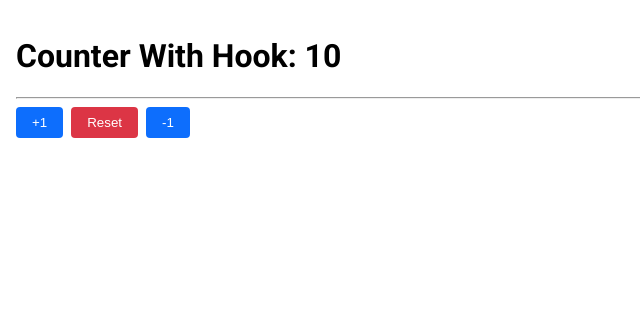
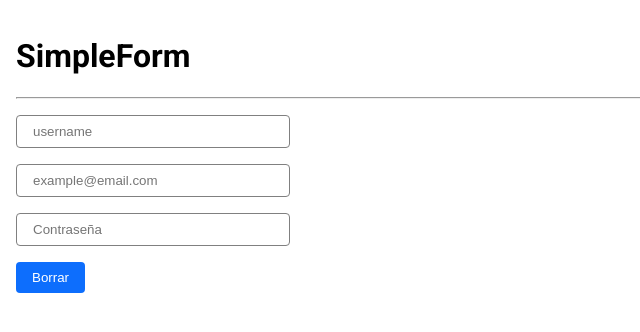
Before and after one commit to edgon85/HookApp-TODO, a React (Vite) app: page / in a window 1280 px wide. Shown: the top 332 px of the page, without its empty margins (0-640 px from the left). Built offline with nearby package versions, Linux system fonts and the light colour scheme.

Commit message:
custom Hook => useForm

```diff
--- /dev/null
+++ b/src/02-useEffect/FormWithCustomHook.jsx
@@ -0,0 +1,48 @@
+import { useForm } from "../hooks/useForm"
+
+
+export const FormWithCustomHook = () => {
+
+  const { onResetForm, username, email, password, onInputChange } = useForm({
+    username: '',
+    email: '',
+    password: ''
+  })
+
+  // const { username, email, password } = formState;
+
+  return (
+    <>
+      <h1>SimpleForm</h1>
+      <hr />
+
+      <input
+        type="text"
+        placeholder="username"
+        name="username"
+        className="mt-2"
+        value={username}
+        onChange={onInputChange}
+      />
+
+      <input
+        type="email"
+        placeholder="example@email.com"
+        name="email"
+        className="mt-2"
+        value={email}
+        onChange={onInputChange}
+      />
+      <input
+        type="password"
+        placeholder="Contraseña"
+        name="password"
+        className="mt-2"
+        value={password}
+        onChange={onInputChange}
+      />
+
+      <button className="button is-primary mt-2" onClick={ onResetForm }>Borrar</button>
+    </>
+  )
+}
--- /dev/null
+++ b/src/hooks/useForm.js
@@ -0,0 +1,28 @@
+import { useState } from "react"
+
+
+export const useForm = (initialForm = {}) => {
+
+  const [formState, setFormState] = useState(initialForm);
+
+
+
+  const onInputChange = ({ target }) => {
+    const { name, value } = target;
+    setFormState({
+      ...formState,
+      [ name ]: value
+    })
+  }
+
+  const onResetForm = () => {
+    setFormState(initialForm);
+  }
+
+  return {
+    ...formState,
+    formState,
+    onInputChange,
+    onResetForm
+  }
+}
--- a/src/index.css
+++ b/src/index.css
@@ -7,6 +7,15 @@
 body {
   margin: 0;
   padding: 1rem;
+}
+
+input {
+  inline-size: 15rem;
+  display: block;
+  border: 1px solid grey;
+  border-radius: 4px;
+  padding-inline: 1rem;
+  padding-block: .5rem;
 }
 
 
@@ -32,3 +41,7 @@ body {
 .is-danger{
   background-color: #dc3545;
 }
+
+.mt-2 {
+  margin-block-start: 1rem;
+}
--- a/src/main.jsx
+++ b/src/main.jsx
@@ -1,10 +1,10 @@
 import React from 'react'
 import ReactDOM from 'react-dom/client'
-import { CounterWithCustomHook } from './01-useState/CounterWithCustomHook'
+import { FormWithCustomHook } from './02-useEffect/FormWithCustomHook'
 import './index.css'
 
 ReactDOM.createRoot(document.getElementById('root')).render(
   <React.StrictMode>
-    <CounterWithCustomHook />
+    <FormWithCustomHook />
   </React.StrictMode>
 )
```
Also changed, not shown: src/02-useEffect/SimpleForm.jsx (added, +61 -0 lines).
